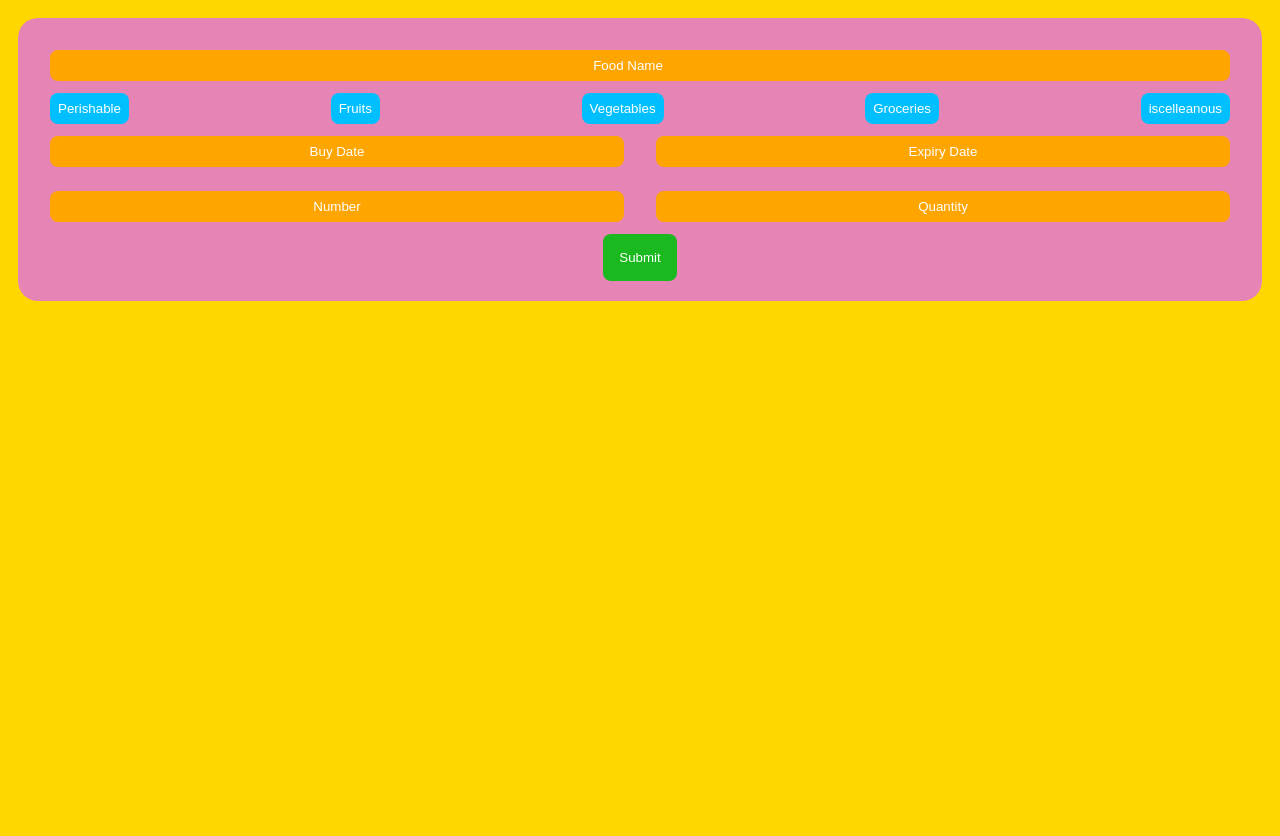
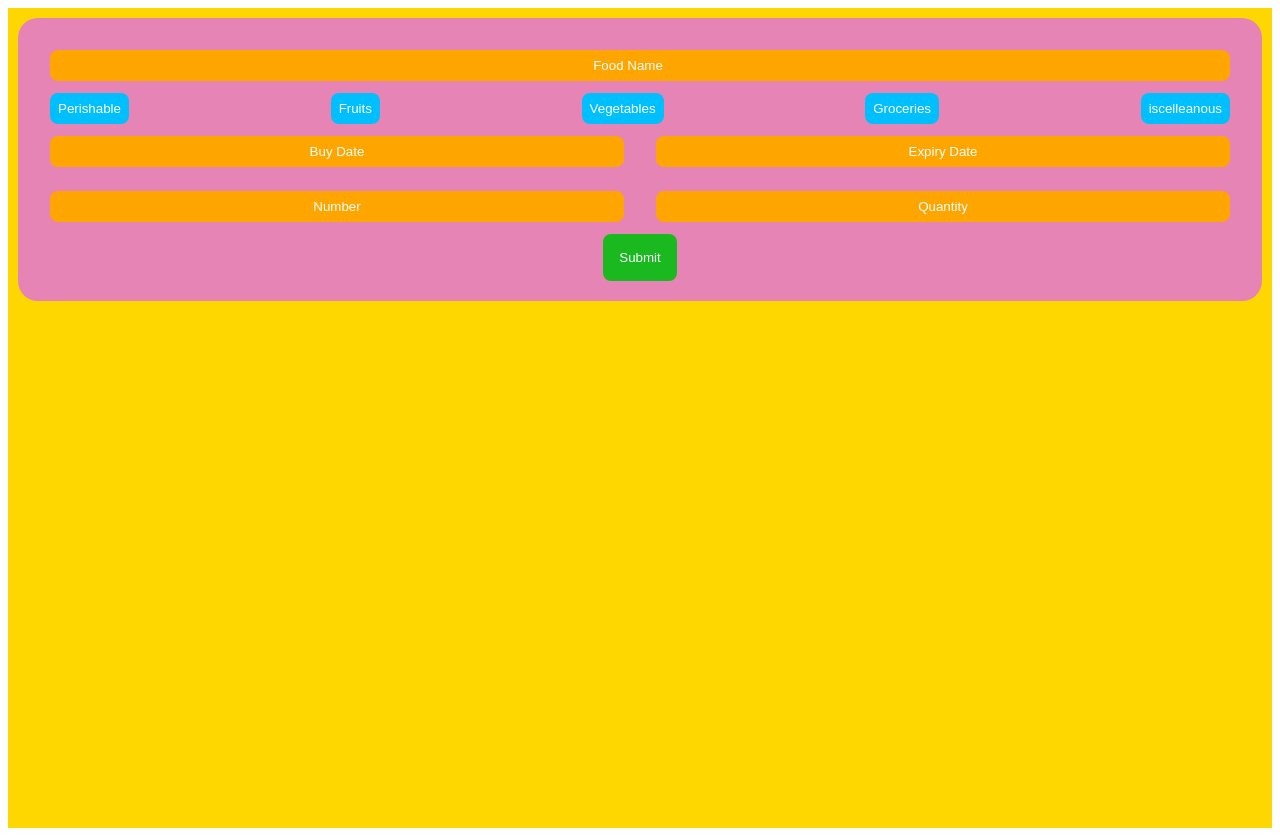
Before and after one commit to OriginalMistakes/inventory-tracker, a React (Vite) app in the folder frontend/: page / in a window 1280 px wide. Before the commit the page ends 800 px from the top, so only its background shows below. Built offline with nearby package versions, Linux system fonts and the light colour scheme.

Commit message:
add correct height

```diff
--- a/frontend/src/input_page.css
+++ b/frontend/src/input_page.css
@@ -6,7 +6,8 @@
     --ocean: #00BFFF;
 }
 
-body {
+#input-page-container {
+    height: 100vh;
     background-color: var(--pineapple);
     padding: 10px;
     text-align: center;
```
